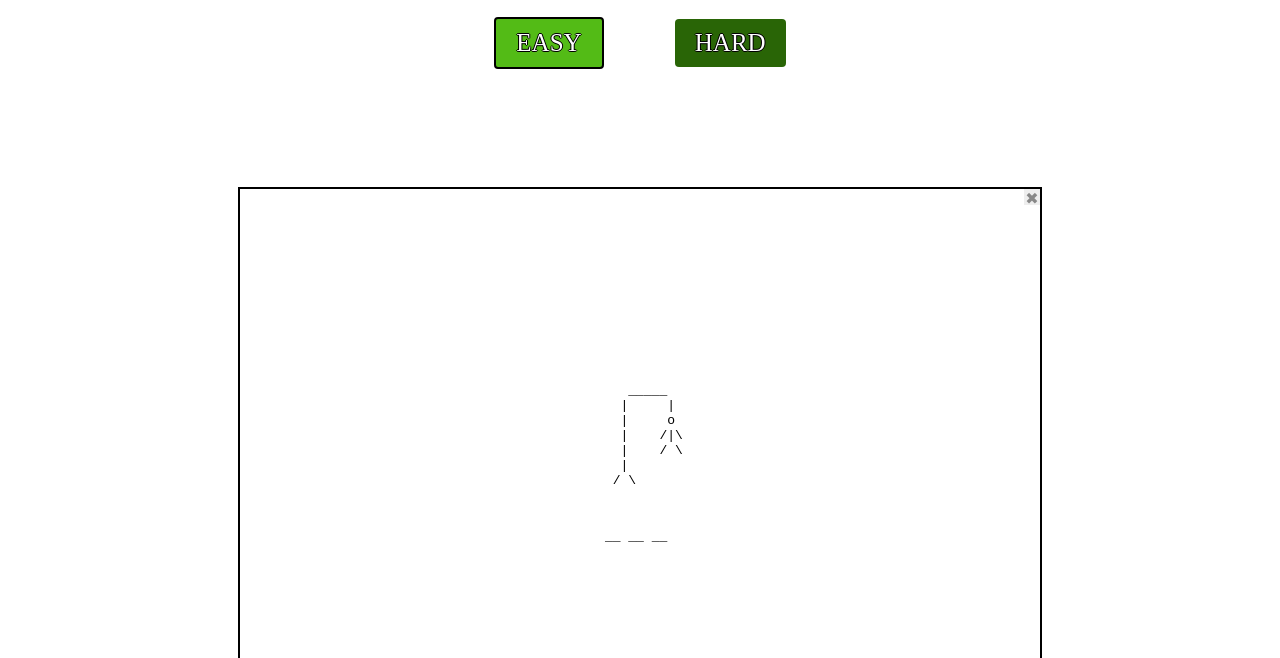
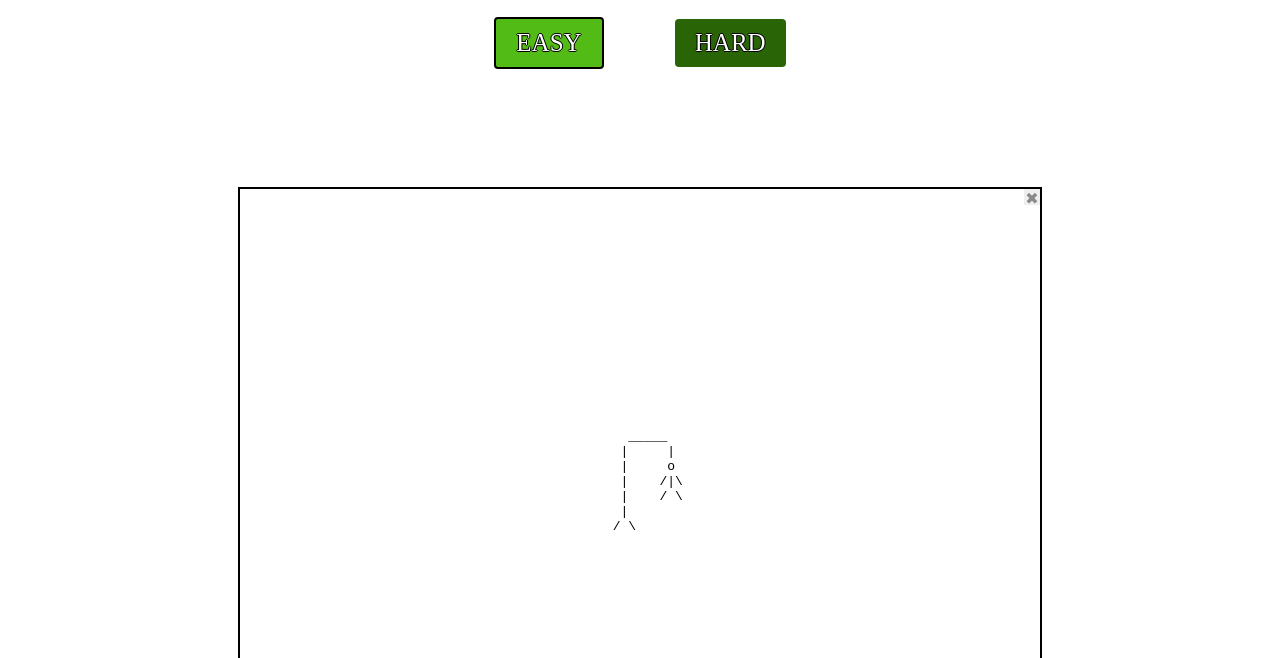
Before and after one commit to SeanDenes/Hangman, a plain HTML site: page index.html in a window 1280 px wide. Both pictures are taken after a click on the element "EASY". Shown: the part 142-800 px from the top of the page. Drawn offline with Linux system fonts and the light colour scheme.

Commit message:
added generateSecret & generateBoard functions

```diff
--- a/index.js
+++ b/index.js
@@ -1,10 +1,11 @@
+
+
+//initialize html elements
 const easy = document.getElementById('buttonEasy');
 const hard = document.getElementById('buttonHard');
 const container = document.getElementById('boardContainer');
-easy.addEventListener('click',easyRound);
-hard.addEventListener('click',hardRound);
-//needs to be passed easy or hard
-function generateWord(difficulty){
+//word generator
+const generateWord = function(difficulty){
     if(difficulty === 'easy')
     {
         const wordsEasy = ['ant','apple','banana','boom','car','cap','deer','eagle','fox','gorilla']
@@ -20,57 +21,14 @@ function generateWord(difficulty){
         return wordhard;
     }
 };
-function easyRound(){
-    //clear board
-    while (container.firstChild) {
-        container.removeChild(container.firstChild);
-    }
-    easy.style.border = '2px solid black';
-    hard.style.border=null;
-    //gameboard
+//generate board
+const generateBoard = function(){
     const gameboard = document.createElement('div');
-    gameboard.setAttribute("id","gameboard");
-    /*
-    gameboard.style.border='2px solid black';
-    gameboard.style.position = 'relative';
-    gameboard.style.height = '75vh';
-    gameboard.style.width = '100vh';
-    gameboard.style.display='flex';
-    gameboard.style.flexDirection='column';
-    gameboard.style.justifyContent = 'center';
-    gameboard.style.alignItems = 'center';
-    */
-    //container
-    /*
-    container.style.display = 'flex';
-    container.style.justifyContent = 'center';
-    container.style.alignItems = 'center';
-    container.style.height = '100vh';
-    container.style.padding = '20px';
-    */
-    container.appendChild(gameboard);
-    //x
+    const secretContainer = document.createElement('div');
     const exit = document.createElement('div');
-    exit.setAttribute("id","exit");
+    const hangman = document.createElement('pre');
     const x = "\u2716"
-    exit.textContent = x;
-    /*
-    exit.style.position = 'absolute';
-    exit.style.top = '0';
-    exit.style.right = '0';
-    exit.style.textAlign= 'center';
-    exit.style.verticalAlign = 'top';
-    exit.style.fontStyle = 'normal';
-    exit.style.backgroundColor = '#eee';
-    exit.style.color= '#888';
-    exit.style.width= '16px';
-    exit.style.height= '16px';
-    exit.style.cursor= 'pointer';
-    */
-    gameboard.appendChild(exit);
     const clear = document.getElementById('exit');
-    clear.addEventListener('click',clearBoard);
-    //hangmanArt
     var hangmanArt =
     '    _____\n'+
     '   |     |\n'+
@@ -80,24 +38,47 @@ function easyRound(){
     '   |\n'+
     '  / \\'+
     '\n\n';
-    const hangman = document.createElement('pre');
     hangman.setAttribute('id','hangman');
+    gameboard.setAttribute('id',"gameboard");
+    secretContainer.setAttribute('id','secretContainer');
+    exit.setAttribute("id","exit");
+    exit.textContent = x;
     hangman.textContent = hangmanArt;
-    //hangman.style.display= 'flex';
     gameboard.appendChild(hangman);
-    //placeholder
-    const word = generateWord('easy');
-    var spaces = '';
-    for(var i=0;i<word.length;i++)
-    {
-        spaces += '__ ';
-    }
-    const secret = document.createElement('pre');
-    secret.setAttribute('id','secret');
-    secret.textContent = spaces;
-    //secret.style.display= 'flex';
+    container.appendChild(gameboard);
+    gameboard.appendChild(exit);
+    clear.addEventListener('click',clearBoard);
+};
+//generate secret
+const generateSecret = function(word){
+    for(var i = 0; i < word.length; i++){
+        const secret = document.createElement('div');
+        //secret.setAttribute('id','secret');
+        //secret.style.display = 'flex';
+        secret.style.backgroundColor= '#eee';
+        secret.style.height='5px';
+        secret.style.width='5px';
+        secret.style.padding='5px';
         gameboard.appendChild(secret);
     }
+};
+const easyRound = function(){
+    //clear board
+    while (container.firstChild) {
+        container.removeChild(container.firstChild);
+    }
+    //set indicator for user selection as a border
+    easy.style.border = '2px solid black';
+    hard.style.border=null;
+    generateBoard();
+    //generate an easy word
+    const word = generateWord('easy');
+    //pass word to generate secret
+    generateSecret(word);
+    //play game
+};
+
+
 function hardRound(){
     //clear board
     while (container.firstChild) {
@@ -227,3 +208,7 @@ function play(word, spaces){
         }
     })
 }
+
+
+easy.addEventListener('click',easyRound);
+hard.addEventListener('click',hardRound);
--- a/style.css
+++ b/style.css
@@ -80,11 +80,9 @@
 }
 #boardContainer #gameboard #secret{
     display:flex;
+    background-color: red;
 }
 #boardContainer #gameboard #charInput{
     font-size: 40px;
     width: 50px;
 }
-#boardContainer #gameboard #secret{
-    padding-bottom: 50px;
-}
```
Lines whose indentation alone changed are shown as unchanged.
